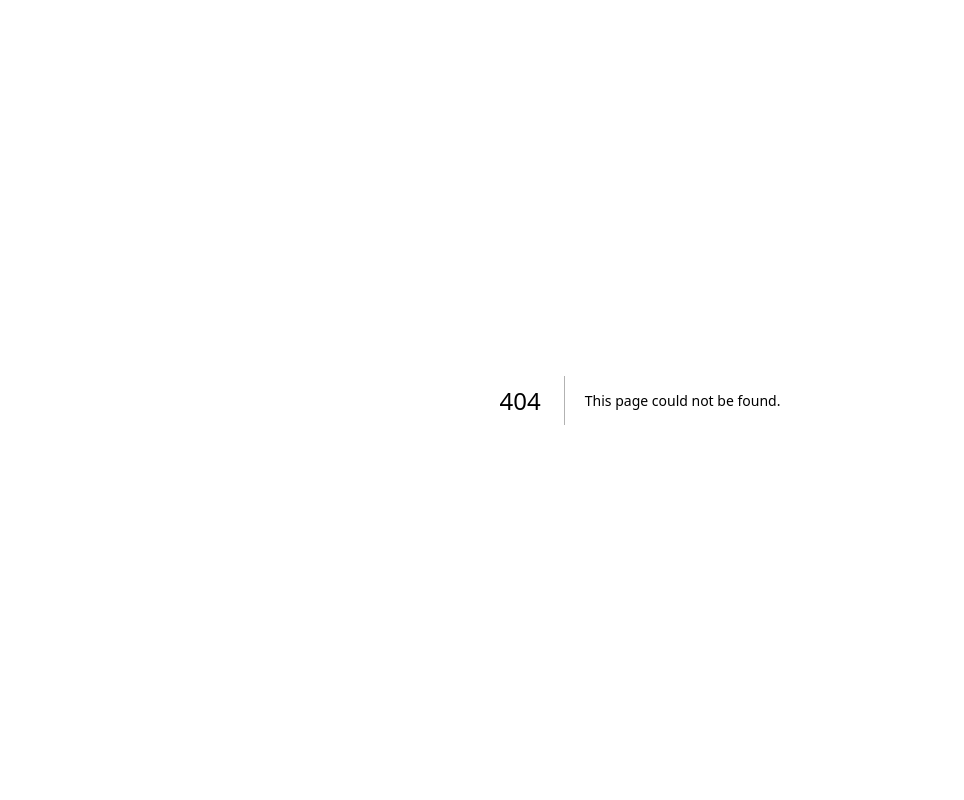
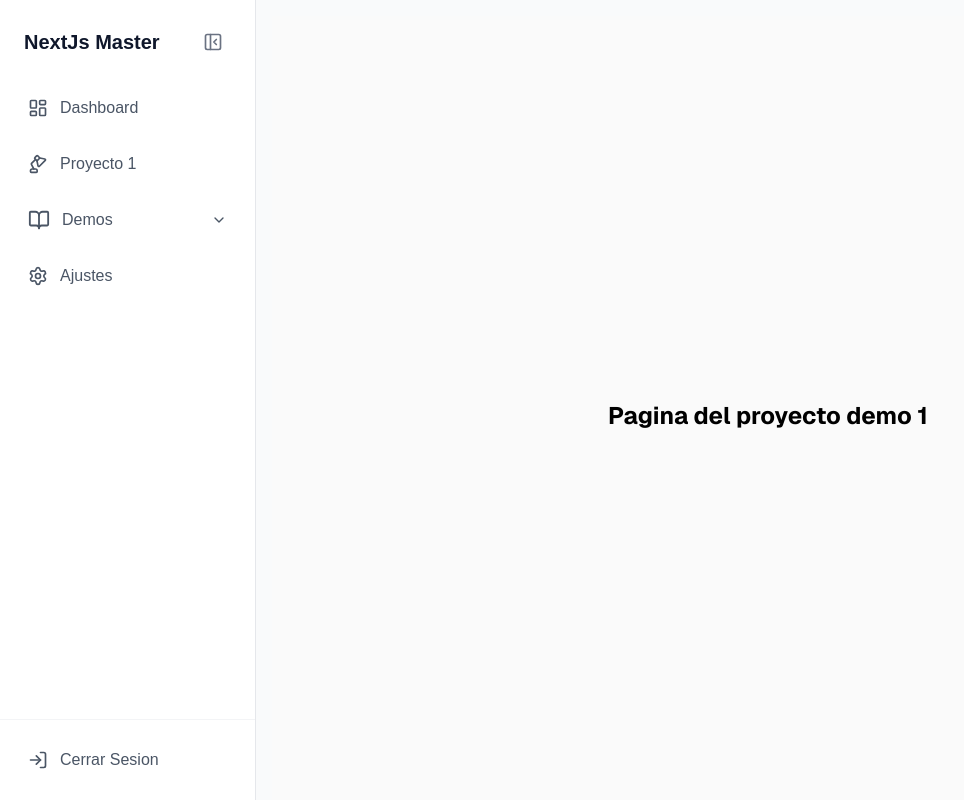
Before and after one commit to DanielGuzmanV/Fundamentos-NextJs, a Next.js app: page /demos/demo-1 in a window 1280 px wide. Before the commit this address had no page. Shown: the whole page, without its empty margins (0-964 px from the left). Built offline with nearby package versions, Linux system fonts and the light colour scheme.

Commit message:
Se creo un nuevo componente para que el layout no sea use client y se cambio los nombres de la demo

```diff
--- /dev/null
+++ b/src/app/(dashboard)/_components/DashboardShell.tsx
@@ -0,0 +1,44 @@
+"use client";
+import { useState } from "react";
+import { Menu } from "lucide-react";
+import { SidebarCustom } from "@/components/layout/sidebar";
+
+export function DashboardShell({ children }: { children: React.ReactNode }) {
+  const [isSidebarOpen, setIsSidebarOpen] = useState(false);
+  const [isCollapsed, setIsCollapsed] = useState(false);
+
+  const openMobileSidebar = () => {
+    setIsSidebarOpen(true);
+    setIsCollapsed(false);
+  }
+
+  return (
+    <div className="flex h-screen w-full bg-gray-100 overflow-hidden text-slate-900">
+      <SidebarCustom
+        isOpen={isSidebarOpen}
+        isCollapsed={isCollapsed}
+        setIsCollapsed={setIsCollapsed}
+        onClose={() => setIsSidebarOpen(false)}
+      />
+
+      <div className="flex-1 flex flex-col min-w-0 transition-all duration-300">
+        <header className="lg:hidden flex items-center justify-between p-2 dark:bg-black dark:text-zinc-50">
+          <button onClick={openMobileSidebar} className="p-2 text-gray-200">
+            <Menu size={24} />
+          </button>
+          <span className="font-bold">Dashboard</span>
+        </header>
+
+        <main className="flex-1 overflow-y-auto bg-gray-50">
+          <div className="max-w-6xl mx-auto p-4">
+            {children}
+          </div>
+        </main>
+      </div>
+
+      {isSidebarOpen && (
+        <div className="fixed inset-0 bg-slate-800/60 backdrop-blur-sm z-40 lg:hidden" onClick={() => setIsSidebarOpen(false)} />
+      )}
+    </div>
+  );
+}
--- a/src/app/(dashboard)/layout.tsx
+++ b/src/app/(dashboard)/layout.tsx
@@ -1,50 +1,15 @@
-"use client";
-import { useState } from "react";
-import { Menu } from "lucide-react";
-import { SidebarCustom } from "@/components/layout/sidebar";
+import { DashboardShell } from "./_components/DashboardShell";
+import { Metadata } from "next";
+
+export const metadata: Metadata = {
+  title: "Dashboard | NextJs Master",
+  description: "Gestiona tus proyectos",
+};
 
 export default function DashboardLayout({ children }: { children: React.ReactNode }) {
-  const [isSidebarOpen, setIsSidebarOpen] = useState(false); // Para movil
-  const [isCollapsed, setIsCollapsed] = useState(false); // Para desktop
-
-  const openMobileSidebar = () => {
-    setIsSidebarOpen(true);
-    setIsCollapsed(false);
-  }
-
   return (
-    <div className="flex h-screen w-full bg-gray-100 overflow-hidden text-slate-900">
-      <SidebarCustom
-        isOpen={isSidebarOpen}
-        isCollapsed={isCollapsed}
-        setIsCollapsed={setIsCollapsed}
-        onClose={() => setIsSidebarOpen(false)}
-      />
-
-      <div className="flex-1 flex flex-col min-w-0 transition-all duration-300">
-        {/* Header móvil */}
-        <header className="lg:hidden flex items-center justify-between p-2 dark:bg-black dark:text-zinc-50">
-          <button onClick={openMobileSidebar} className="p-2 text-gray-200">
-            <Menu size={24} />
-          </button>
-          <span className="font-bold">Dashboard</span>
-        </header>
-
-        {/* Contenido */}
-        <main className="flex-1 overflow-y-auto bg-gray-50">
-          <div className="max-w-6xl mx-auto">
-            {children}
-          </div>
-        </main>
-      </div>
-
-      {/* Overlay Móvil */}
-      {isSidebarOpen && (
-        <div
-          className="fixed inset-0 bg-slate-800/60 backdrop-blur-sm z-40 lg:hidden"
-          onClick={() => setIsSidebarOpen(false)}
-        />
-      )}
-    </div>
+    <DashboardShell>
+      {children}
+    </DashboardShell>
   );
 }
```
Also changed, not shown: src/app/(dashboard)/demos/demo-1/page.tsx (renamed from src/app/(dashboard)/demos/project-demo-1/page.tsx), src/app/(dashboard)/demos/demo-2/page.tsx (renamed from src/app/(dashboard)/demos/project-demo-2/page.tsx).
